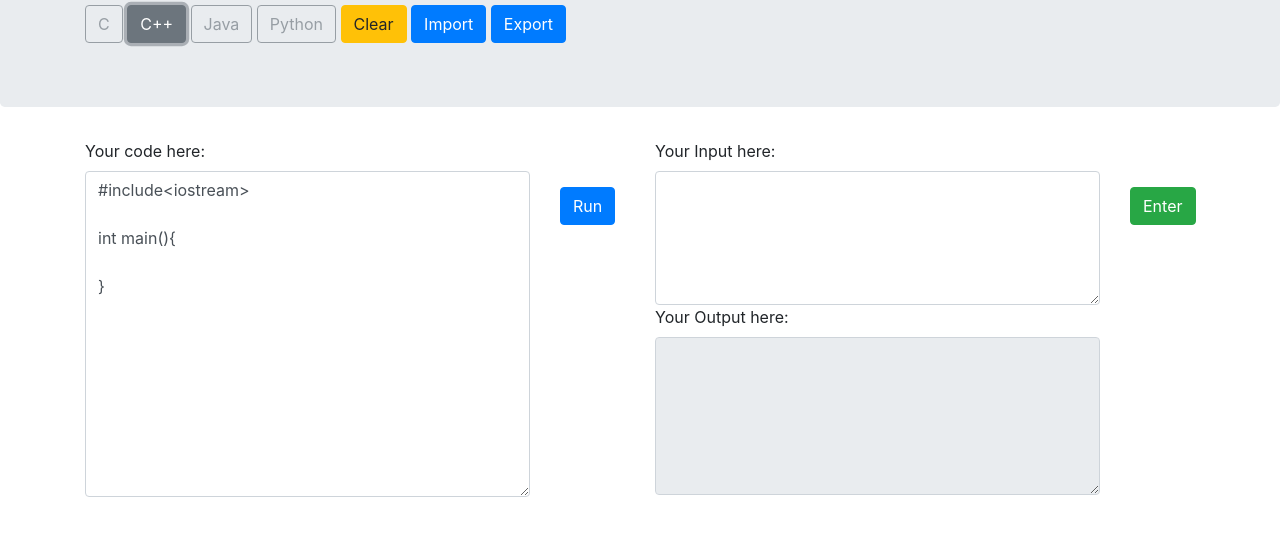
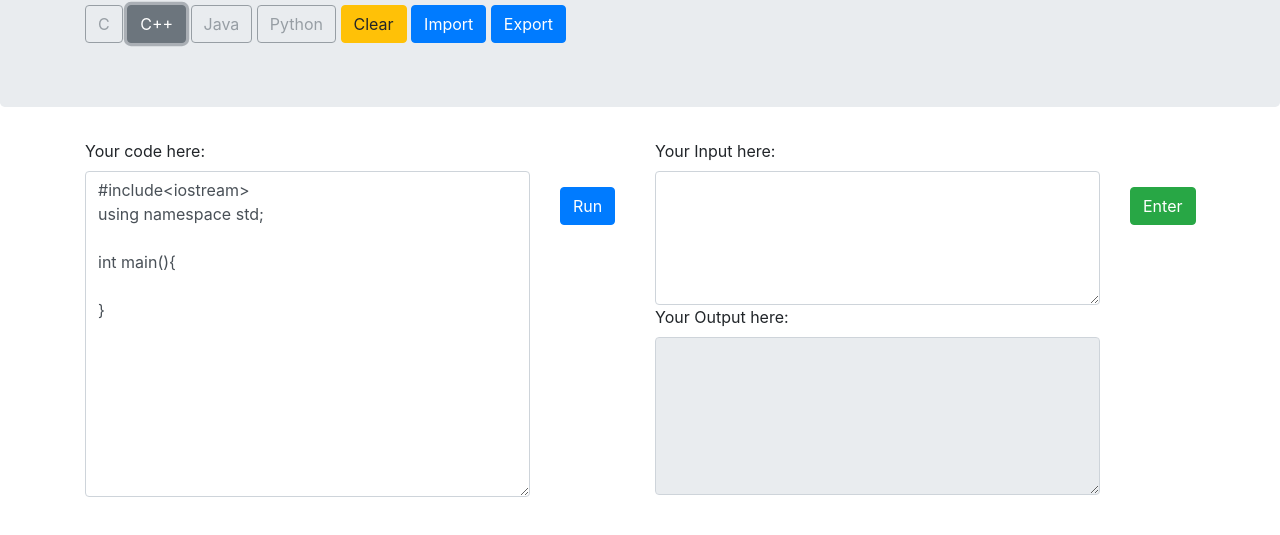
Before and after one commit to ncu-psl/MyCompyler, a plain HTML site: page templates/index.html in a window 1280 px wide. Both pictures are taken after a click on the button "C++". Shown: the part 115-650 px from the top of the page. Drawn offline with nearby package versions, Linux system fonts and the light colour scheme.

Commit message:
cpp default code fix

```diff
--- a/templates/index.html
+++ b/templates/index.html
@@ -127,7 +127,7 @@
         document.getElementById("c_btn").disabled = true;
         document.getElementById("java_btn").disabled = true;
         document.getElementById("py_btn").disabled = true;
-        document.getElementById("code_section").value = "#include<iostream>\n\nint main(){\n\t\n}";
+        document.getElementById("code_section").value = "#include<iostream>\nusing namespace std;\n\nint main(){\n\t\n}";
         lang = 2;
         // flag C++ selected and prepare to compile in C++
     }
```
